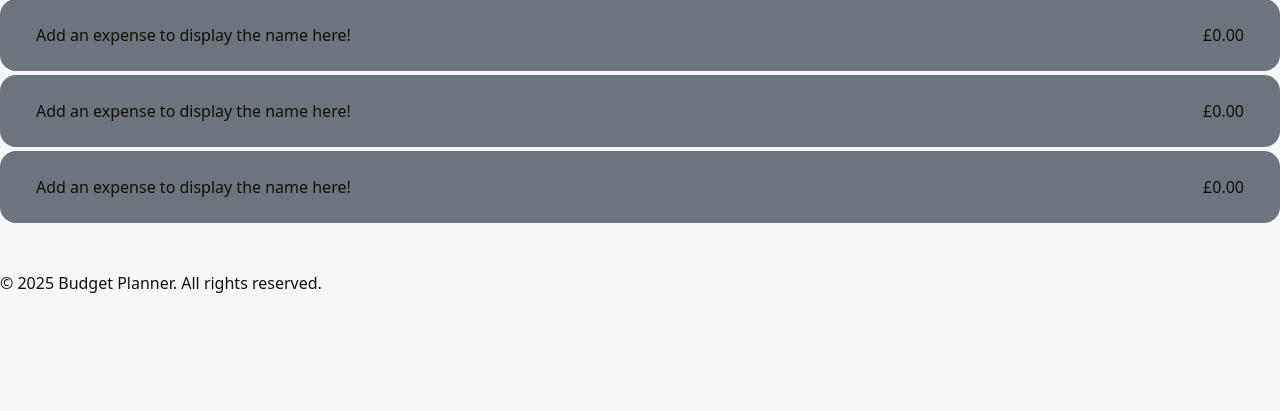
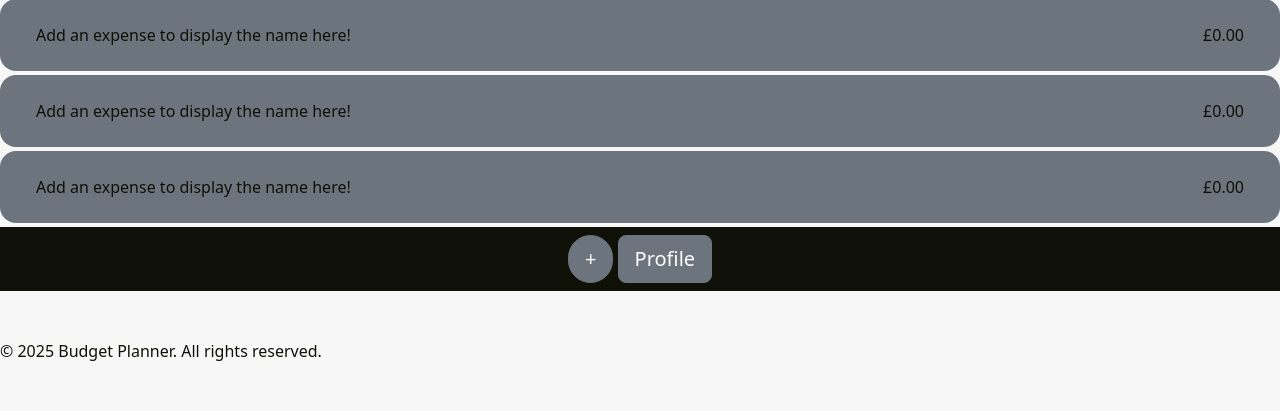
Before and after one commit to James-Schaffer/ibmHackathon2025Group3, a Flask app: template templates/budget.html in a window 1280 px wide. Shown: the part 659-1070 px from the top of the page. Before the commit the page ends 952 px from the top, so only its background shows below. Run offline with Flask 3, Linux system fonts and the light colour scheme; the template is opened without the code that fills it, so the values that code supplies are empty.

Commit message:
Nav work

```diff
--- a/templates/budget.html
+++ b/templates/budget.html
@@ -21,18 +21,14 @@
             <div class="container-xxl" style="background-color: #0F1108;">
                 <div class="row">
                     <div class="col">
-                        <a href="#intro" class="navbar-brand">
                             <span class="fw-bold">
                                 <img src="../Photos/app logo short.png" class="img-fluid" alt="Black GBP Sign">
                             </span>
-                        </a>
                     </div>
                     <div class="col">
-                        <a href="#intro" class="navbar-brand">
-                            <span class="fw-bold">
+                            <span class="fw-bold text-light">
                                 <h1>MyBudget</h1>
                             </span>
-                        </a>
                     </div>
                 </div>
             </div>
@@ -118,6 +114,20 @@
                 </div>
             </div>
         </main>
+        <nav class="navbar navbar-extend-md navbar-dark" style="background-color: #0F1108;">
+            <div class="container-fluid justify-content-center" style="background-color: #0F1108;">
+                    <div class="btn-group-lg">
+
+                        <a href="expenses.html" class="btn btn-secondary rounded-pill">+</a>
+                        <a href="profile.html" class="btn btn-secondary">Profile</a>
+                    </div>
+                </div>
+            </div>
+        </nav>
+
+
+
+
         <footer class="my-5">
             <p>© 2025 Budget Planner. All rights reserved.</p>
         </footer>
```
Also changed, not shown: static/Bootstrap/image.png (renamed from media/image.png).
